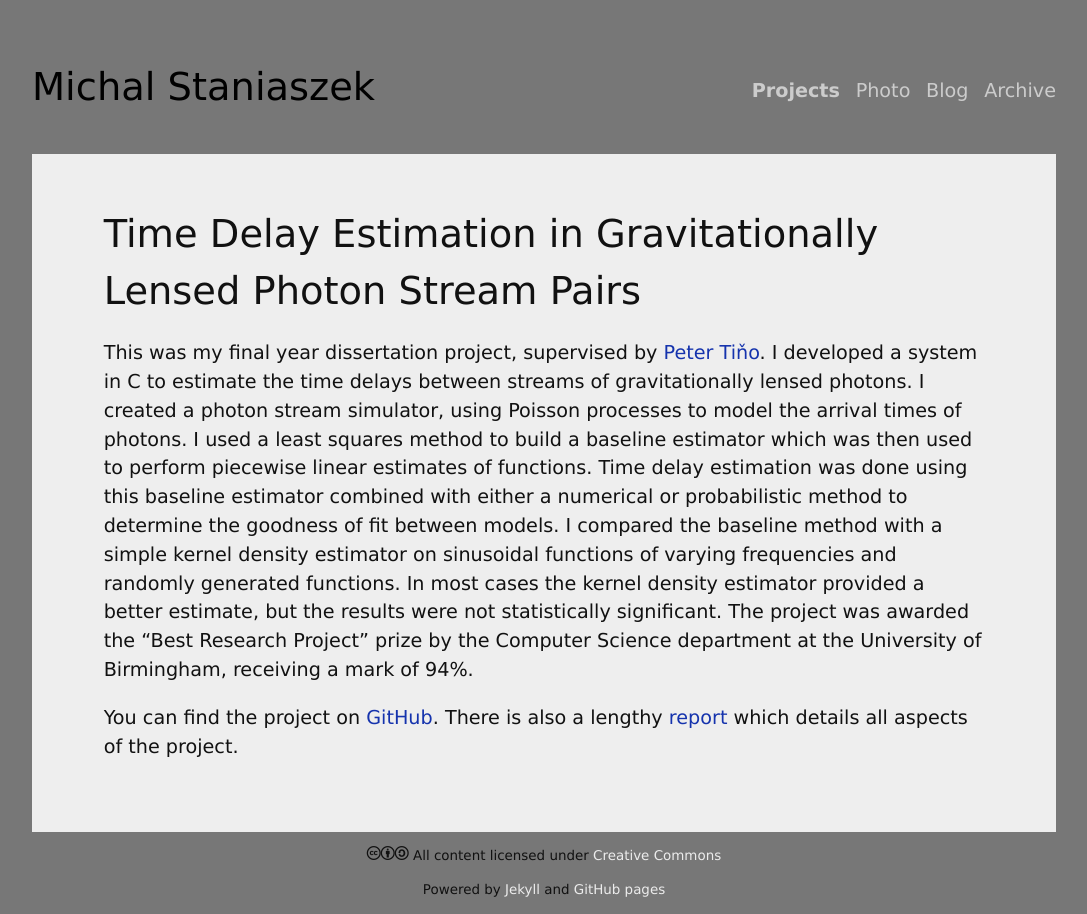
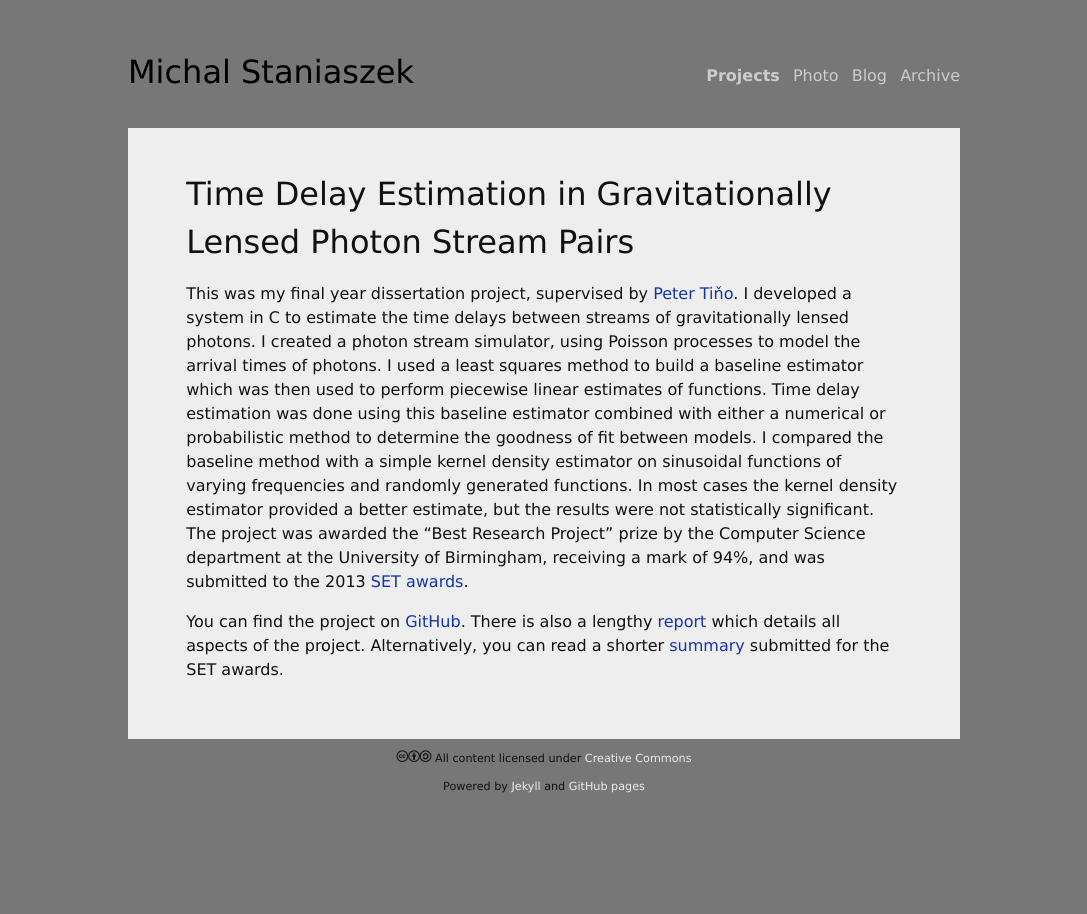
Before and after one commit to heuristicus/heuristicus.github.io, a Jekyll site: the page built from _posts/2010-06-04-{project}gravlens.md, in a window 1280 px wide. Shown: the whole page, without its empty margins (96-1183 px from the left). Built offline with Jekyll 4.4.1, drawn with Linux system fonts in a browser that asks for light colours; some web fonts are replaced; Markdown is read by kramdown in place of the engine named in the settings.

Commit message:
Updates to font sizes and main width, gravlens project information updated.

```diff
--- a/_layouts/project.html
+++ b/_layouts/project.html
@@ -1,5 +1,6 @@
 ---
 layout: default
+title: Projects
 ---
 
 <div class="content">
--- a/_posts/2010-06-04-{project}gravlens.md
+++ b/_posts/2010-06-04-{project}gravlens.md
@@ -8,10 +8,10 @@ location: The University of Birmingham
 type: project
 ---
 
-This was my final year dissertation project, supervised by
-[Peter Tiňo](www.cs.bham.ac.uk/pxt~). I developed a system in C to estimate the
-time delays between streams of gravitationally lensed photons. I created a
-photon stream simulator, using Poisson processes to model the arrival times of
+This was my final year dissertation project, supervised by [Peter
+Tiňo](www.cs.bham.ac.uk/pxt~). I developed a system in C to estimate the time
+delays between streams of gravitationally lensed photons. I created a photon
+stream simulator, using Poisson processes to model the arrival times of
 photons. I used a least squares method to build a baseline estimator which was
 then used to perform piecewise linear estimates of functions. Time delay
 estimation was done using this baseline estimator combined with either a
@@ -21,10 +21,13 @@ sinusoidal functions of varying frequencies and randomly generated functions. In
 most cases the kernel density estimator provided a better estimate, but the
 results were not statistically significant. The project was awarded the "Best
 Research Project" prize by the Computer Science department at the University of
-Birmingham, receiving a mark of 94%.
+Birmingham, receiving a mark of 94%, and was submitted to the 2013 [SET
+awards](http://www.setawards.org).
 
 You can find the project on
 [GitHub](https://github.com/heuristicus/final-year-project). There is also a
 lengthy
 [report](https://github.com/heuristicus/final-year-project/blob/master/docs/report/report.pdf?raw=true)
-which details all aspects of the project.
+which details all aspects of the project. Alternatively, you can read a shorter
+[summary](https://github.com/heuristicus/final-year-project/blob/master/docs/SET_summary/summary.pdf?raw=true)
+submitted for the SET awards.
--- a/res/styles.css
+++ b/res/styles.css
@@ -42,7 +42,7 @@
 
 body {
     font-size: 20px; /* fallback in case viewport resizing is not supported */
-    font: 1.5vw/1.5 LinuxLibertine, verdana, helvetica-neue, helvetica, arial, sans-serif;
+    font: 1.3vw/1.5 LinuxLibertine, verdana, helvetica-neue, helvetica, arial, sans-serif;
     font-weight: normal;
     font-style: normal;
     background: #777777;
@@ -198,7 +198,7 @@ pre {
 
 code {
     font-size: 16px; /* fallback in case viewport resizing is not supported */
-    font: 1.3vw/1.5 Inconsolata, monospace;
+    font: 1.0vw/1.5 Inconsolata, monospace;
 }
 
 .highlight {
@@ -318,11 +318,11 @@ span.cc {
 }
 
 @media only screen and (max-width: 1024px) {
-    body { font-size: 1.2em; }
-    code { font-size: 1em; }
+    body { font-size: 1.0em; }
+    code { font-size: 0.8em; }
     #main { width: 100%; }
     header {
-	font-size: 1.6em;
+	font-size: 1.2em;
 	height: 7.5em;
 	width: 80%;
     }
@@ -343,9 +343,9 @@ span.cc {
     }
 }
 
-@media (min-width: 1300px) {
-  body { font-size: 1.2em; }
-  code { font-size: 1em; }
-  #main { width: 50%; }
-  header { width: 50%; }
+@media (min-width: 1200px) {
+  body { font-size: 1.0em; }
+  code { font-size: 0.9em; }
+  #main { width: 65%; }
+  header { width: 65%; }
 }
```
